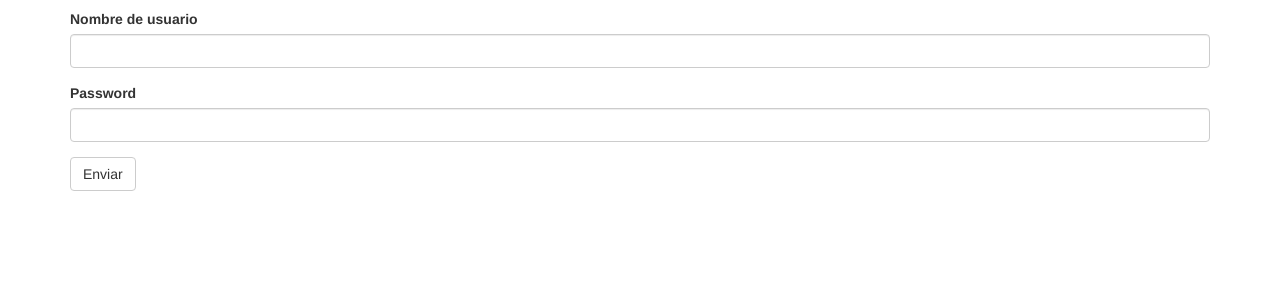
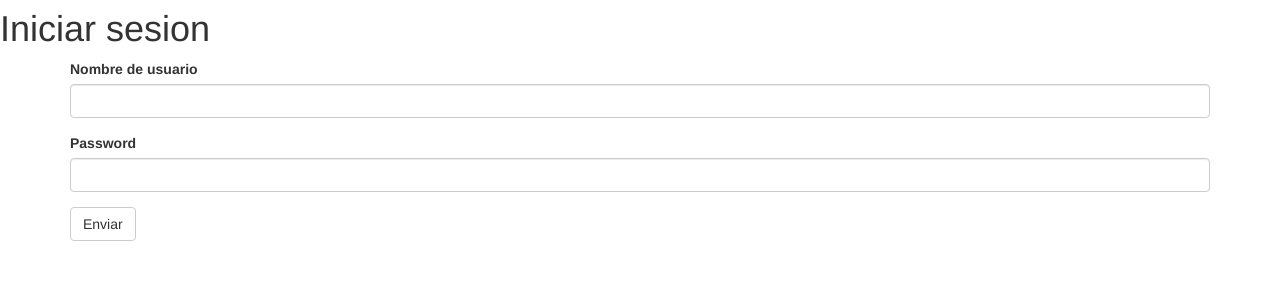
Before and after one commit to AlanVazquez99/Curso-PLATZI-flask, a Flask app: page /auth/login in a window 1280 px wide. Shown: the part 63-352 px from the top of the page. Run offline with Flask 2, Linux system fonts and the light colour scheme; some libraries are stand-ins or nearby versions.

Commit message:
Correcion de texto

```diff
--- a/app/templates/login.html
+++ b/app/templates/login.html
@@ -8,6 +8,7 @@
 {% endblock title %}
 
 {% block content %}
+	<h1>Iniciar sesion</h1>
 	<div class="container">
 		{{ wtf.quick_form(login_form) }}
 	</div>
```
